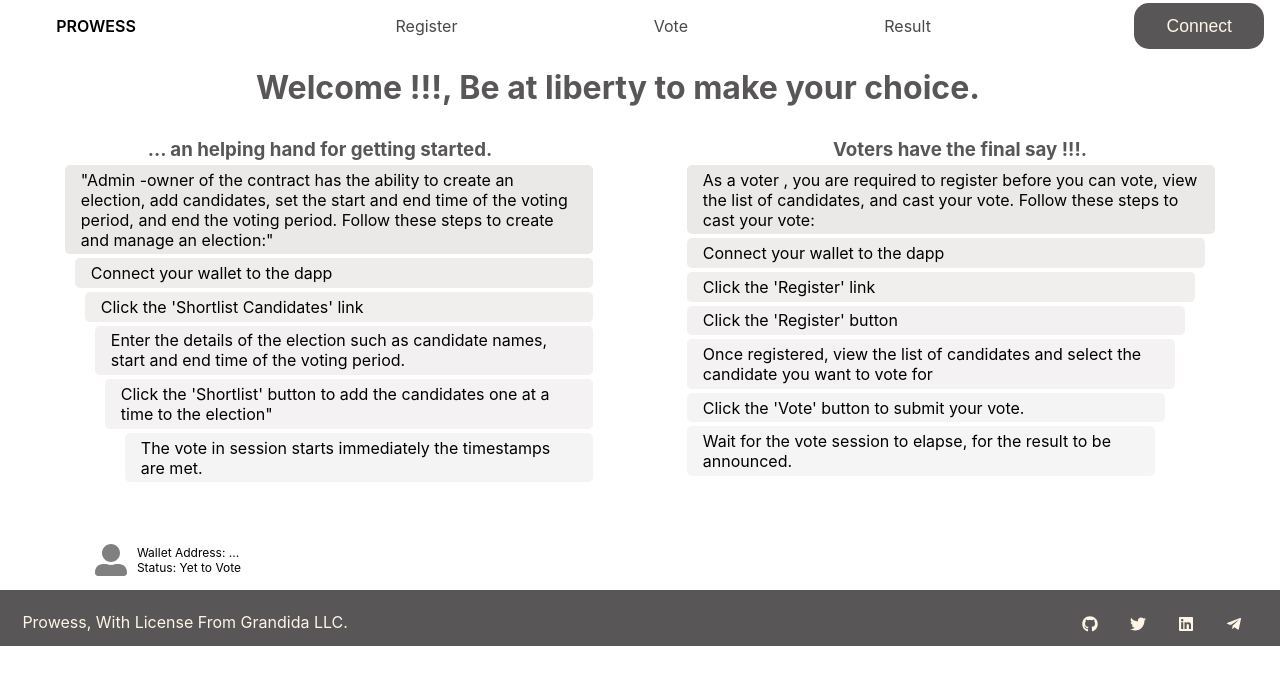
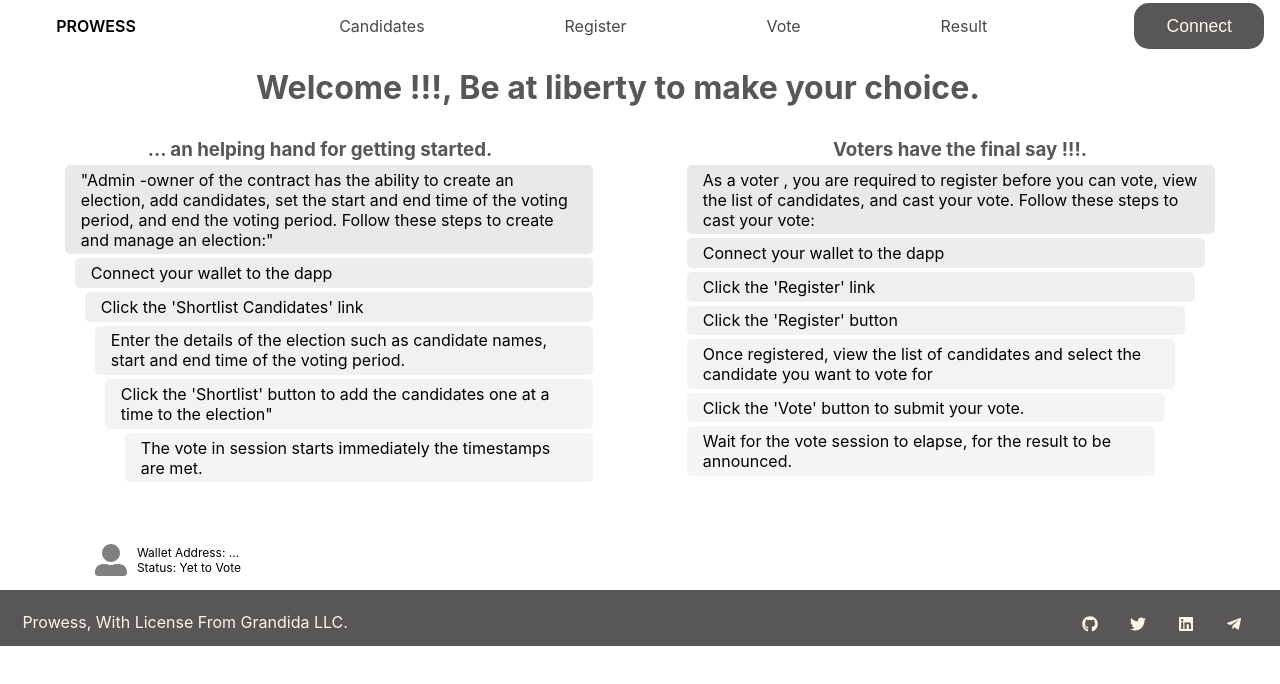
Before and after one commit to soloexcel/decentralised-voting-app, a Next.js app: page / in a window 1280 px wide. Shown: the top 684 px of the page. Built offline with nearby package versions, Linux system fonts and the light colour scheme.

Commit message:
Nav restored

```diff
--- a/components/NavBar/NavBar.jsx
+++ b/components/NavBar/NavBar.jsx
@@ -13,8 +13,8 @@ const { ownerAddress,  } = useContext(ElectionContext);
 
 const itemsArray = [
   {
-    item: "Admin",
-    link: "admin",
+    item: "Candidates",
+    link: "candidates",
     tag: "admin"
   },
 
@@ -45,16 +45,11 @@ return (
         </p>
 
         <div className={Style.items}>
-        {itemsArray.map((el, i) => {
-          if (el.tag === "admin" && walletAddr !== ownerAddress) {
-            return null; // skip this item
-          }
-          return (
+          {itemsArray.map((el, i) => (
             <div key={i + 1} className={Style.item}>
               <Link href={{ pathname: `${el.link}` }}>{el.item}</Link>
             </div>
-          )
-        })}
+          ))}
         </div>
 
         <div className= {Style.button}>
@@ -63,7 +58,6 @@ return (
 
     </div>
   )
-
 }
 
 export default NavBar
--- a/context/Context.js
+++ b/context/Context.js
@@ -39,7 +39,8 @@ export const ContextProvider = ({ children }) => {
       if(typeof window != "undefined" && typeof window.ethereum != "undefined") {
         try {
           const accounts = await window.ethereum.request({method: "eth_requestAccounts", });
-          console.log(accounts[0])
+          console.log("WalletAddr",accounts[0])
+          console.log("ownerAddress", ownerAddress)
           setWalletAddr(accounts[0])
         } catch (error) {
           console.log(error)
```
Lines whose indentation alone changed are shown as unchanged.
